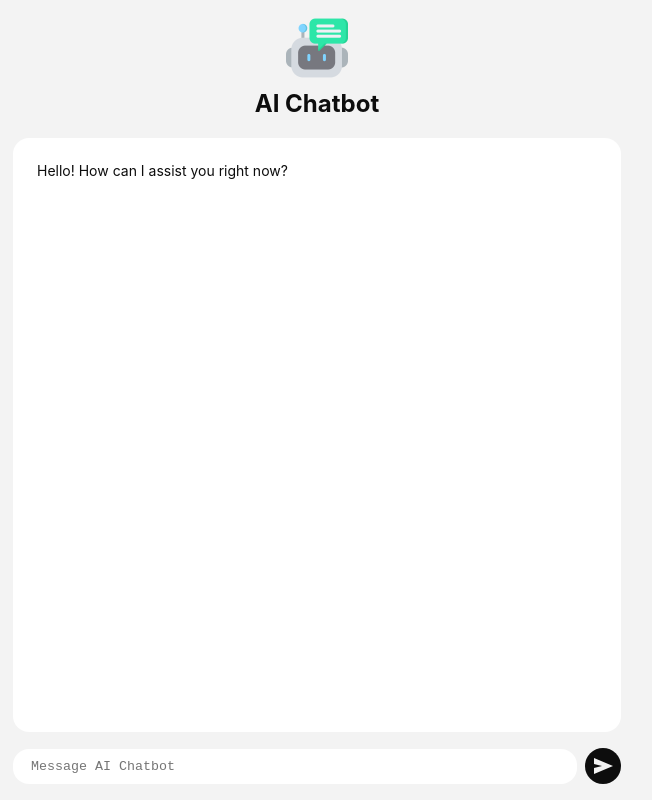
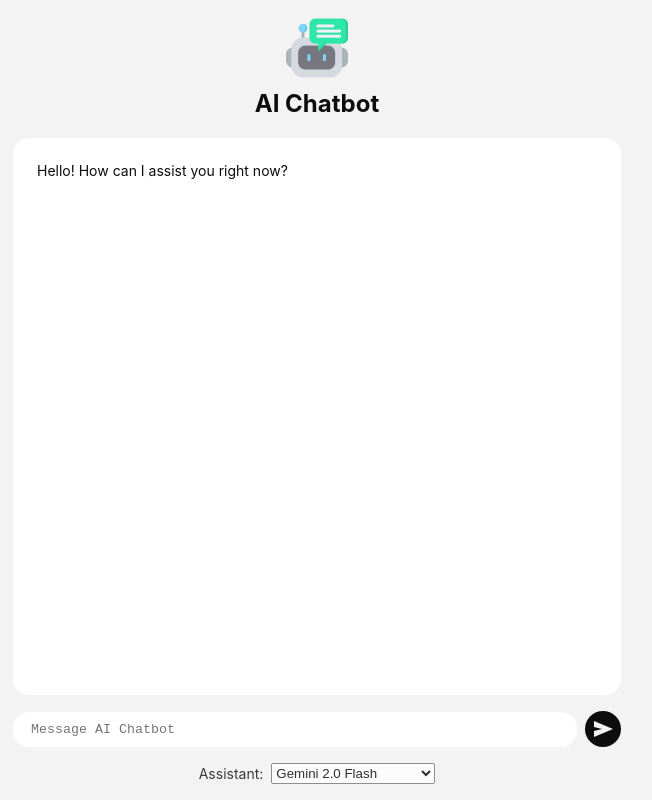
Before and after one commit to Aj-birla/react-ai-chatbot, a React (Vite) app: page / in a window 1280 px wide. Shown: the whole page, without its empty margins (323-975 px from the left). Built offline with nearby package versions, Linux system fonts and the light colour scheme; no server answers.

Commit message:
added option to switch ai models

```diff
--- a/package.json
+++ b/package.json
@@ -10,6 +10,7 @@
     "preview": "vite preview"
   },
   "dependencies": {
+    "@anthropic-ai/sdk": "^0.115.0",
     "@google/genai": "^2.15.0",
     "openai": "^7.3.0",
     "react": "^19.2.7",
--- a/src/App.jsx
+++ b/src/App.jsx
@@ -1,13 +1,15 @@
 import { useState } from "react";
 // import { Assistant } from "./assistants/googleai";
-import { Assistant } from "./assistants/openai";
+// import { Assistant } from "./assistants/openai";
 import { Loader } from "./components/Loader/Loader";
 import { Chat } from "./components/Chat/Chat";
 import { Controls } from "./components/Controls/Controls";
+import { Assistant } from "./components/Assistant/Assistant";
 import styles from "./App.module.css";
 
+let assistant;
+
 function App() {
-  const assistant = new Assistant();
   const [messages, setMessages] = useState([]);
   const [isLoading, setIsLoading] = useState(false);
   const [isStreaming, setIsStreaming] = useState(false);
@@ -60,6 +62,10 @@ function App() {
     }
   }
 
+  function handleAssistantChange(newAssistant) {
+    assistant = newAssistant;
+  }
+
   return (
     <div className={styles.App}>
       {isLoading && <Loader />}
@@ -74,6 +80,7 @@ function App() {
         isDisabled={isLoading || isStreaming}
         onSend={handleContentSend}
       />
+      <Assistant onAssistantChange={handleAssistantChange} />
     </div>
   );
 }
--- /dev/null
+++ b/src/assistants/anthropicai.js
@@ -0,0 +1,57 @@
+import Anthropic from "@anthropic-ai/sdk";
+
+const anthropic = new Anthropic({
+  apiKey: import.meta.env.VITE_ANTHROPIC_AI_API_KEY,
+  dangerouslyAllowBrowser: true,
+});
+
+export class Assistant {
+  #client;
+  #model;
+
+  constructor(model = "claude-3-5-haiku-latest" + 1, client = anthropic) {
+    this.#client = client;
+    this.#model = model;
+  }
+
+  async chat(content, history) {
+    try {
+      const result = await this.#client.messages.create({
+        model: this.#model,
+        messages: [...history, { content, role: "user" }],
+        max_tokens: 1024,
+      });
+
+      return result.content[0].text;
+    } catch (error) {
+      throw this.#parseError(error);
+    }
+  }
+
+  async *chatStream(content, history) {
+    try {
+      const result = await this.#client.messages.create({
+        model: this.#model,
+        messages: [...history, { content, role: "user" }],
+        max_tokens: 1024,
+        stream: true,
+      });
+
+      for await (const chunk of result) {
+        if (chunk.type === "content_block_delta") {
+          yield chunk.delta.text || "";
+        }
+      }
+    } catch (error) {
+      throw this.#parseError(error);
+    }
+  }
+
+  #parseError(error) {
+    try {
+      return error.error.error;
+    } catch (parseError) {
+      return error;
+    }
+  }
+}
--- /dev/null
+++ b/src/assistants/xai.js
@@ -0,0 +1,14 @@
+import OpenAI from "openai";
+import { Assistant as OpenAIAssistant } from "../assistants/openai";
+
+const openai = new OpenAI({
+  baseURL: "https://api.x.ai/v1",
+  apiKey: import.meta.env.VITE_X_AI_API_KEY,
+  dangerouslyAllowBrowser: true,
+});
+
+export class Assistant extends OpenAIAssistant {
+  constructor(model = "grok-3-mini-latest", client = openai) {
+    super(model, client);
+  }
+}
--- /dev/null
+++ b/src/components/Assistant/Assistant.jsx
@@ -0,0 +1,67 @@
+import { useEffect, useState } from "react";
+import { Assistant as GoogleAIAssistant } from "../../assistants/googleai";
+import { Assistant as OpenAIAssistant } from "../../assistants/openai";
+import { Assistant as DeepSeekAIAssistant } from "../../assistants/deepseekai";
+import { Assistant as AnthropicAIAssistant } from "../../assistants/anthropicai";
+import { Assistant as XAIAssistant } from "../../assistants/xai";
+import styles from "./Assistant.module.css";
+
+const assistantMap = {
+  googleai: GoogleAIAssistant,
+  openai: OpenAIAssistant,
+  deepseekai: DeepSeekAIAssistant,
+  anthropicai: AnthropicAIAssistant,
+  xai: XAIAssistant,
+};
+
+export function Assistant({ onAssistantChange }) {
+  const [value, setValue] = useState("googleai:gemini-1.6-flash");
+
+  function handleValueChange(event) {
+    setValue(event.target.value);
+  }
+
+  useEffect(() => {
+    const [assistant, model] = value.split(":");
+    const AssistantClass = assistantMap[assistant];
+
+    if (!AssistantClass) {
+      throw new Error(`Unknown assistant: ${assistant} or model: ${model}`);
+    }
+
+    onAssistantChange(new AssistantClass(model));
+  }, [value]);
+
+  return (
+    <div className={styles.Assistant}>
+      <span>Assistant:</span>
+      <select defaultValue={value} onChange={handleValueChange}>
+        <optgroup label="Google AI">
+          <option value="googleai:gemini-2.0-flash">Gemini 2.0 Flash</option>
+          <option value="googleai:gemini-2.0-flash-lite">
+            Gemini 2.0 Flash-Lite
+          </option>
+        </optgroup>
+
+        <optgroup label="Open AI">
+          <option value="openai:gpt-4o-mini">GPT-4o mini</option>
+          <option value="openai:chatgpt-4o-latest">ChatGPT-4o</option>
+        </optgroup>
+
+        <optgroup label="DeepSeek AI">
+          <option value="deepseekai:deepseek-chat">DeepSeek-V3</option>
+        </optgroup>
+
+        <optgroup label="Anthropic AI">
+          <option value="anthropicai:claude-3-5-haiku-latest">
+            Claude 3.5 Haiku
+          </option>
+        </optgroup>
+
+        <optgroup label="X AI">
+          <option value="xai:grok-3-mini-latest">Grok 3 Mini</option>
+        </optgroup>
+      </select>
+    </div>
+  );
+}
--- /dev/null
+++ b/src/components/Assistant/Assistant.module.css
@@ -0,0 +1,7 @@
+.Assistant {
+  display: flex;
+  justify-content: center;
+  gap: 8px;
+  font-size: 14px;
+  opacity: 0.8;
+}
```
Also changed, not shown: 2 other files (tests, documents, lock files or other folders).
